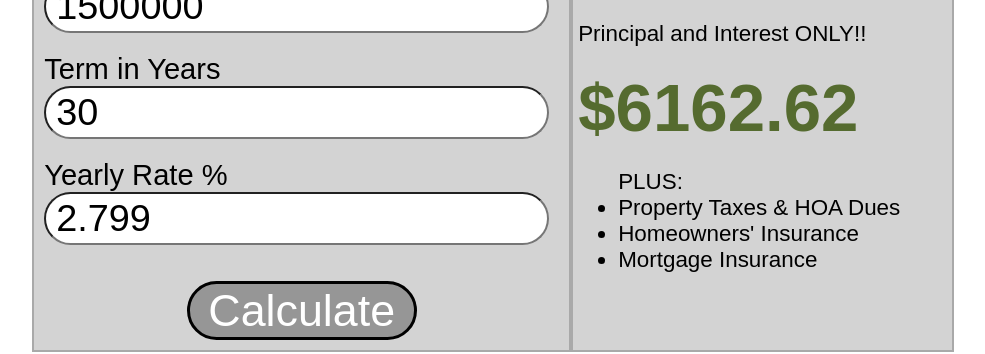
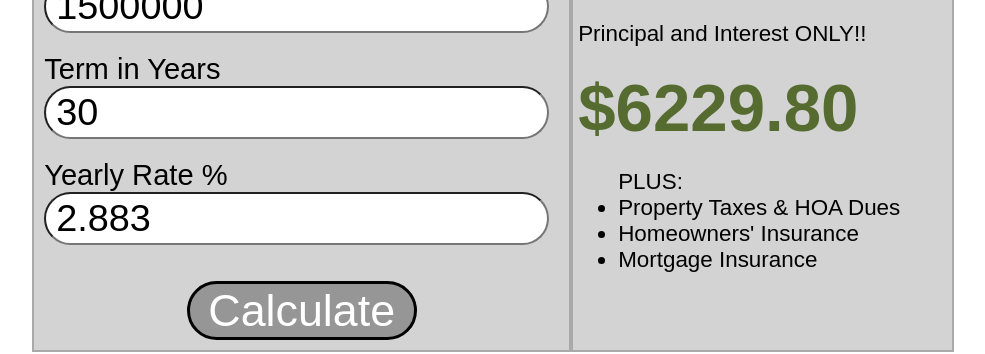
Before and after one commit to doskerus/loan-calculator, a plain HTML site: page index.html in a window 1280 px wide. Shown: the part 203-557 px from the top of the page, without its empty margins (147-1132 px from the left). Drawn offline with Linux system fonts and the light colour scheme.

Commit message:
added test dir

```diff
--- a/index.html
+++ b/index.html
@@ -17,15 +17,15 @@
 		<form id="calc-form">
 			<label>
 				Loan Amount
-				<input type="text" id="loan-amount" value="" required></input>
+				<input type="number" min="0" step=".01" id="loan-amount" required>
 			</label>
 			<label>
 				Term in Years
-				<input type="text" id="loan-years" required>
+				<input type="number" min="0" step=".01" id="loan-years" required>
 			</label>
 			<label>
 				Yearly Rate %
-				<input type="text" id="loan-rate" required>
+				<input type="number" min="0" step=".001" id="loan-rate" required>
 			</label><br>
 			<button type="submit" id="calc-submit">Calculate</button>
 		</form>
--- a/loan-calculator.js
+++ b/loan-calculator.js
@@ -10,7 +10,7 @@ function setupIntialValues() {
 	const intialValues = {
 		amount: 1500000,
 		years: 30,
-		rate: 2.799
+		rate: 2.883
 	};
 	amountInput.value = intialValues.amount;
 	yearsInput.value = intialValues.years;
```
Also changed, not shown: test/loan-calculator.test.html (renamed from loan-calculator.test.html, +1 -1 lines), test/loan-calculator.test.js (renamed from loan-calculator.test.js).
